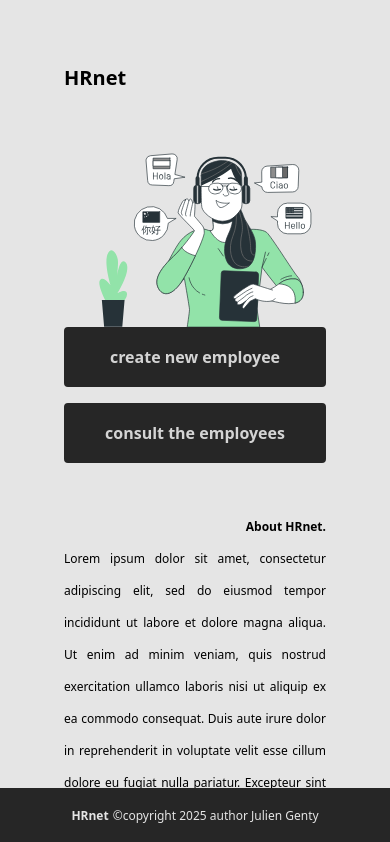
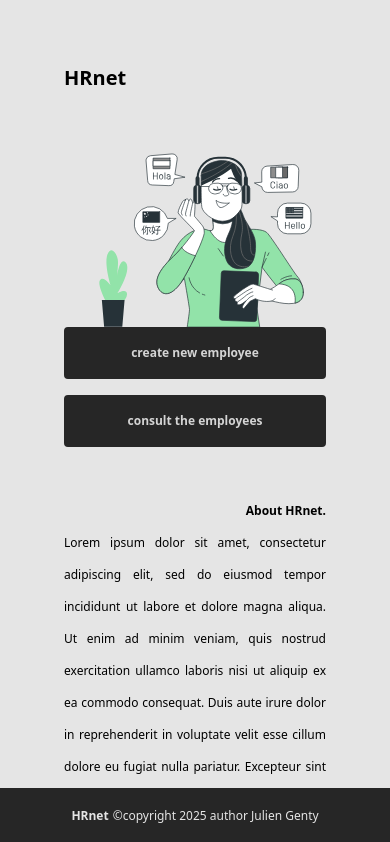
Before and after one commit to JulienDevFront/HRnet, a React (Vite) app: page / in a window 390 px wide. Shown: the top 842 px of the page. Built offline with nearby package versions, Linux system fonts and the light colour scheme.

Commit message:
style(component): apply the responsive at component input.tsx

```diff
--- a/src/components/button.tsx
+++ b/src/components/button.tsx
@@ -21,5 +21,5 @@ export default function Button({ path, text }: ButtonProps) {
 
 const styles = {
   button:
-    "block p-4 bg-neutral-800 border-2 border-neutral-800 text-center  text-neutral-300 rounded-sm hover:bg-neutral-300 hover:text-neutral-800 transition-all duration-100 ease-in-out font-bold mb-4",
+    "mb-4 block rounded-sm border-2 border-neutral-800 bg-neutral-800 p-4 text-center font-bold text-neutral-300 transition-all duration-100 ease-in-out hover:bg-blue-400 hover:text-neutral-800 max-md:text-xs md:text-sm lg:text-base",
 };
```
